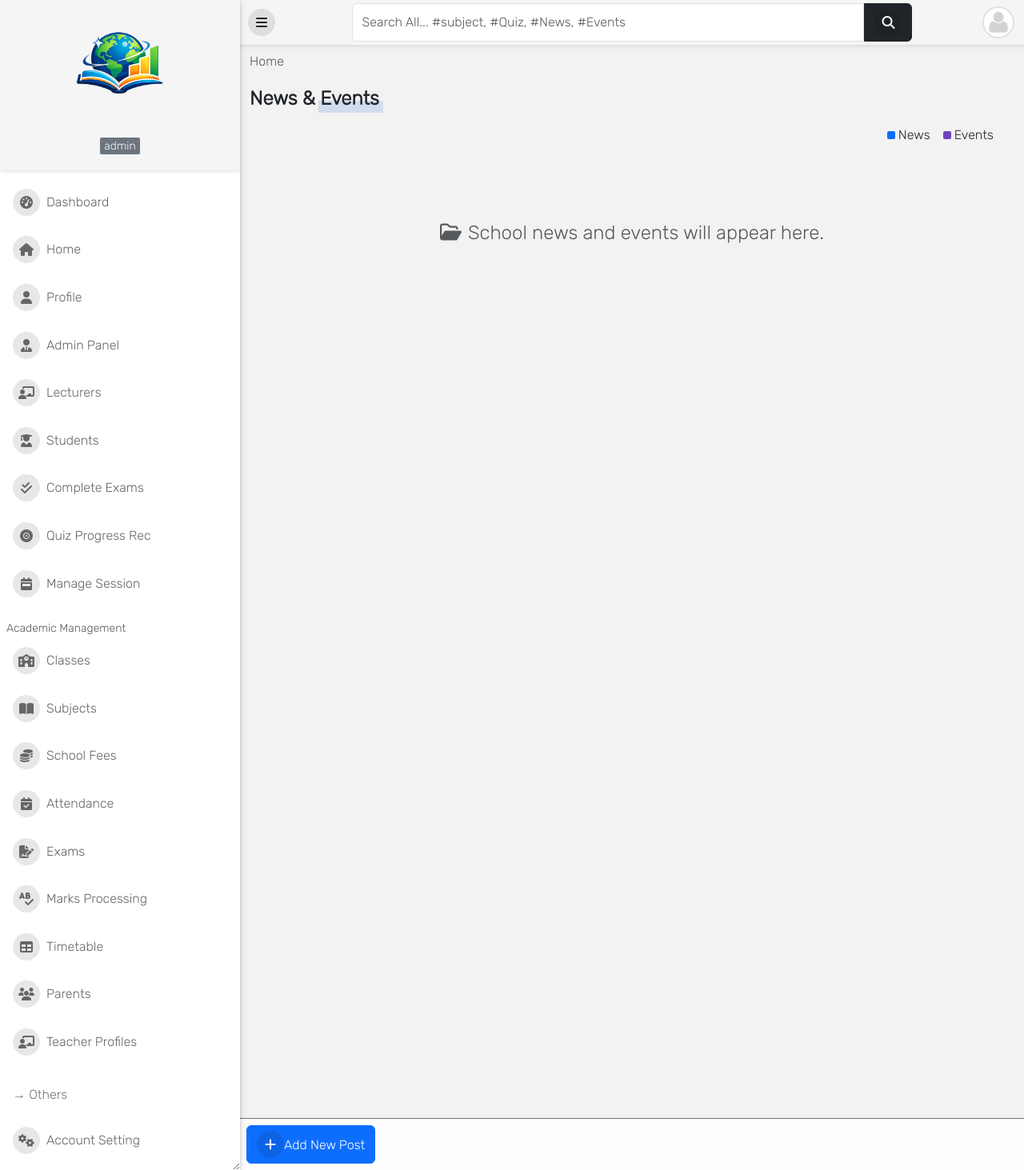
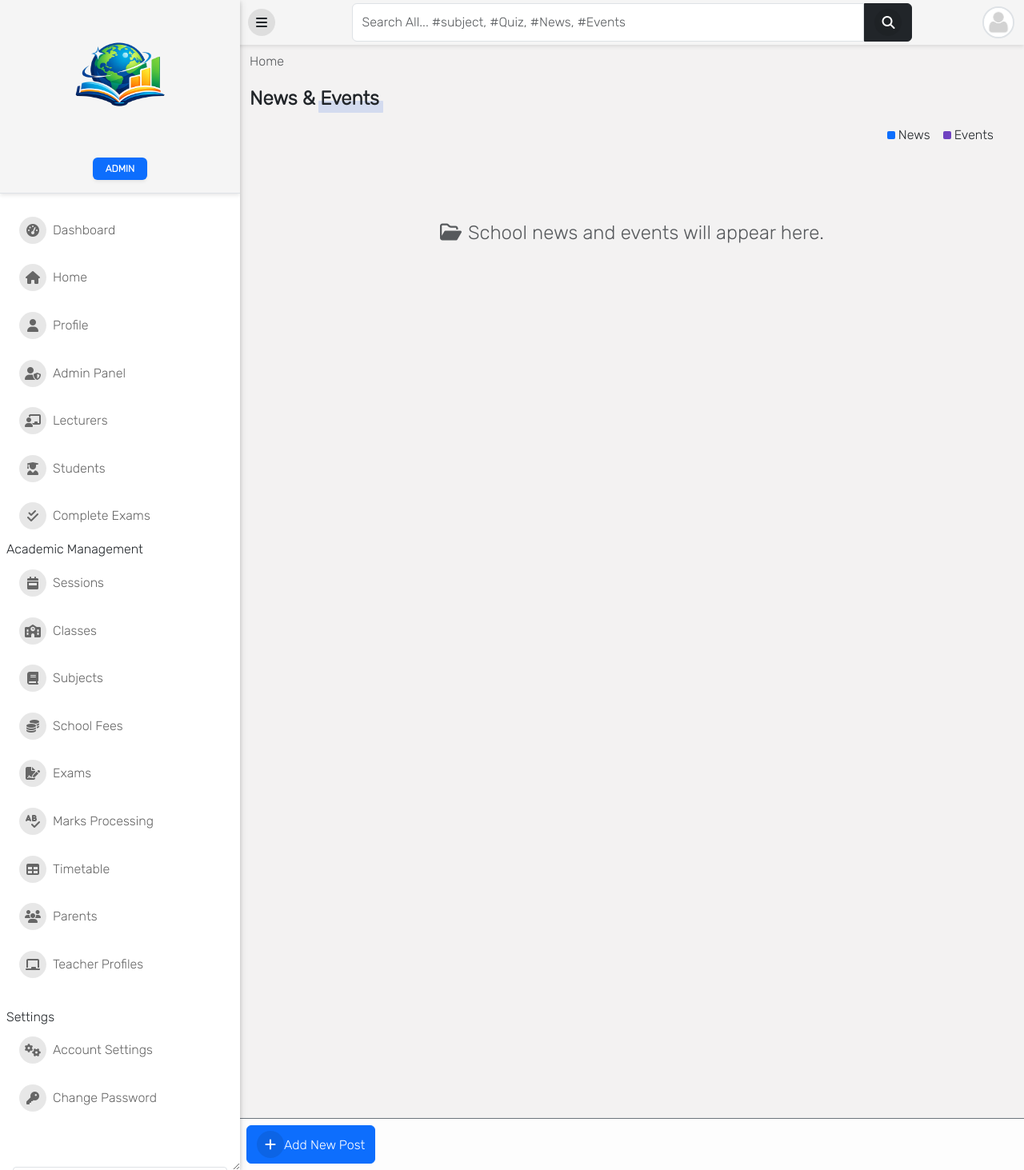
Before and after one commit to pitech09/LearnSphere, a Django app: page / in a window 1280 px wide. Shown: the whole page at 80% size. Run offline with Django 3.2, Linux system fonts and the light colour scheme; the visitor is signed in with stand-in values (Sample User, id 1); data that the repository does not hold is empty; parts of the project's set-up code (start-up, migrations or seed data) failed here and were passed over; some libraries are stand-ins or nearby versions.

Commit message:
Refactor assessment_results.html and sidebar.html for improved layout and styling; enhance breadcrumb navigation and user role display

```diff
--- a/templates/sidebar.html
+++ b/templates/sidebar.html
@@ -3,20 +3,35 @@
 
 <div id="side-nav">
 	<div class="main-menu">
-		<div class="top-side text-center py-1">
+
+		<!-- Top Logo Area -->
+		<div class="top-side text-center py-3 border-bottom">
+
 			<div class="desktop-hide">
 				<div class="toggle-btn" onclick="toggleSidebar()">
 					<i class="fas fa-times"></i>
 				</div>
 			</div>
-			<a href="/">
-				<img src="{% static 'img/learn1.png' %}" width="160px" alt="LearnSphere">
+
+			<a href="/" class="d-inline-block mb-2">
+				<img src="{% static 'img/learn1.png' %}" width="165" alt="LearnSphere">
 			</a>
-			<p class="mt-2 small">
-				<mark class="bg-secondary text-light" style="border-radius: 2px; padding: 2px 5px;">
+
+			<!-- School Name -->
+			{% if request.user.school %}
+			<div class="fw-bold text-dark mt-2">
+				<i class="fas fa-school text-primary me-1"></i>
+				{{ request.user.school.name }}
+			</div>
+			{% endif %}
+
+			<!-- User Role -->
+			<div class="mt-2">
+				<span class="badge bg-primary px-3 py-2 shadow-sm text-uppercase">
 					{{ request.user.get_role }}
-				</mark>
-			</p>
+				</span>
+			</div>
+
 		</div>
 
 		{% url 'home' as hom %}
@@ -36,7 +51,7 @@
 		{% url 'admin_panel' as admin_p %}
 		{% url 'session_list' as sess %}
 
-		{# NEW ROUTES  #}
+		<!-- New Routes -->
 		{% url 'class_list' as class_list %}
 		{% url 'subject_list_view' as subject_list %}
 		{% url 'admin:core_schoolfee_changelist' as fee_admin %}
@@ -47,162 +62,244 @@
 		{% url 'admin:accounts_parent_changelist' as parent_admin %}
 		{% url 'admin:accounts_teacherprofile_changelist' as teacher_admin %}
 
+		<ul class="list-unstyled mt-3 px-2">
 
-		<ul>
+			<!-- Dashboard -->
 			{% if request.user.is_superuser %}
 			<li class="{% if request.path == dash %}active{% endif %}">
-				<a href="{% url 'dashboard' %}"><i class="fas fa-tachometer-alt"></i>{% trans 'Dashboard' %}</a>
+				<a href="{% url 'dashboard' %}" class="nav-link-custom">
+					<i class="fas fa-tachometer-alt"></i>
+					<span>{% trans 'Dashboard' %}</span>
+				</a>
 			</li>
 			{% endif %}
 
+			<!-- Home -->
 			<li class="{% if request.path == hom %}active{% endif %}">
-				<a href="{% url 'home' %}"><i class="fas fa-home"></i>{% trans 'Home' %}</a>
+				<a href="{% url 'home' %}" class="nav-link-custom">
+					<i class="fas fa-home"></i>
+					<span>{% trans 'Home' %}</span>
+				</a>
 			</li>
 
+			<!-- Profile -->
 			<li class="{% if request.path == prof %}active{% endif %}">
-				<a href="{% url 'profile' %}"><i class="fas fa-user"></i>{% trans 'Profile' %}</a>
+				<a href="{% url 'profile' %}" class="nav-link-custom">
+					<i class="fas fa-user"></i>
+					<span>{% trans 'Profile' %}</span>
+				</a>
 			</li>
 
+			<!-- Admin -->
 			{% if request.user.is_superuser %}
+
 			<li class="{% if request.path == admin_p %}active{% endif %}">
-				<a href="{% url 'admin_panel' %}"><i class="fas fa-user-tie"></i>{% trans 'Admin Panel' %}</a>
+				<a href="{% url 'admin_panel' %}" class="nav-link-custom">
+					<i class="fas fa-user-shield"></i>
+					<span>{% trans 'Admin Panel' %}</span>
+				</a>
 			</li>
 
 			<li class="{% if request.path == lec %}active{% endif %}">
-				<a href="{% url 'lecturer_list' %}"><i class="fas fa-chalkboard-teacher"></i>{% trans 'Lecturers' %}</a>
+				<a href="{% url 'lecturer_list' %}" class="nav-link-custom">
+					<i class="fas fa-chalkboard-teacher"></i>
+					<span>{% trans 'Lecturers' %}</span>
+				</a>
 			</li>
 
 			<li class="{% if request.path == stu %}active{% endif %}">
-				<a href="{% url 'student_list' %}"><i class="fas fa-user-graduate"></i>{% trans 'Students' %}</a>
+				<a href="{% url 'student_list' %}" class="nav-link-custom">
+					<i class="fas fa-user-graduate"></i>
+					<span>{% trans 'Students' %}</span>
+				</a>
+			</li>
+
+			{% endif %}
+
+			<!-- Courses -->
+			{% if request.user.is_lecturer or request.user.is_student %}
+			<li class="{% if request.path == ucl %}active{% endif %}">
+				<a href="{% url 'user_course_list' %}" class="nav-link-custom">
+					<i class="fas fa-book-open"></i>
+					<span>{% trans 'My Courses' %}</span>
+				</a>
 			</li>
 			{% endif %}
 
-			{% if request.user.is_lecturer or request.user.is_student %}
-			<li class="{% if request.path == ucl %}active{% endif %}">
-				<a href="{% url 'user_course_list' %}"><i class="fas fa-book"></i>{% trans 'My Courses' %}</a>
+			<!-- Exams -->
+			{% if request.user.is_superuser or request.user.is_lecturer %}
+			<li class="{% if request.path == qce %}active{% endif %}">
+				<a href="{% url 'quiz_marking' %}" class="nav-link-custom">
+					<i class="fas fa-check-double"></i>
+					<span>{% trans 'Complete Exams' %}</span>
+				</a>
 			</li>
 			{% endif %}
 
-			{% if request.user.is_superuser or request.user.is_lecturer %}
-			<li class="{% if request.path == qce %}active{% endif %}">
-				<a href="{% url 'quiz_marking' %}"><i class="fas fa-check-double"></i>{% trans 'Complete Exams' %}</a>
-			</li>
-			{% endif %}
+			<!-- Academic Management -->
+			{% if request.user.is_superuser %}
 
-			{% if request.user.is_superuser %}
-			<li class="{% if request.path == qpr %}active{% endif %}">
-				<a href="{% url 'quiz_progress' %}"><i class="fas fa-record-vinyl"></i>{% trans 'Quiz Progress Rec' %}</a>
+			<li class="menu-section">
+				{% trans 'Academic Management' %}
 			</li>
 
 			<li class="{% if request.path == sess %}active{% endif %}">
-				<a href="{% url 'session_list' %}"><i class="fas fa-calendar-week"></i>{% trans 'Manage Session' %}</a>
-			</li>
-
-			{# ============================= #}
-			{#  NEW ACADEMIC MANAGEMENT #}
-			{# ============================= #}
-			<li class="mt-3 ms-2 text-muted small">
-				{% trans 'Academic Management' %}
+				<a href="{% url 'session_list' %}" class="nav-link-custom">
+					<i class="fas fa-calendar-week"></i>
+					<span>{% trans 'Sessions' %}</span>
+				</a>
 			</li>
 
 			<li class="{% if request.path == class_list %}active{% endif %}">
-				<a href="{% url 'class_list' %}">
-					<i class="fas fa-school"></i> {% trans 'Classes' %}
+				<a href="{% url 'class_list' %}" class="nav-link-custom">
+					<i class="fas fa-school"></i>
+					<span>{% trans 'Classes' %}</span>
 				</a>
 			</li>
 
 			<li class="{% if request.path == subject_list %}active{% endif %}">
-				<a href="{% url 'subject_list_view' %}">
-					<i class="fas fa-book-open"></i> {% trans 'Subjects' %}
+				<a href="{% url 'subject_list_view' %}" class="nav-link-custom">
+					<i class="fas fa-book"></i>
+					<span>{% trans 'Subjects' %}</span>
 				</a>
 			</li>
 
 			<li class="{% if request.path == fee_admin %}active{% endif %}">
-				<a href="{{ fee_admin }}"><i class="fas fa-coins"></i>{% trans 'School Fees' %}</a>
-			</li>
-
-			<li class="{% if request.path == attendance_admin %}active{% endif %}">
-				<a href="{{ attendance_admin }}"><i class="fas fa-calendar-check"></i>{% trans 'Attendance' %}</a>
+				<a href="{{ fee_admin }}" class="nav-link-custom">
+					<i class="fas fa-coins"></i>
+					<span>{% trans 'School Fees' %}</span>
+				</a>
 			</li>
 
 			<li class="{% if request.path == exam_admin %}active{% endif %}">
-				<a href="{{ exam_admin }}"><i class="fas fa-file-signature"></i>{% trans 'Exams' %}</a>
+				<a href="{{ exam_admin }}" class="nav-link-custom">
+					<i class="fas fa-file-signature"></i>
+					<span>{% trans 'Exams' %}</span>
+				</a>
 			</li>
 
 			<li class="{% if request.path == marks_admin %}active{% endif %}">
-				<a href="{{ marks_admin }}"><i class="fas fa-spell-check"></i>{% trans 'Marks Processing' %}</a>
+				<a href="{{ marks_admin }}" class="nav-link-custom">
+					<i class="fas fa-spell-check"></i>
+					<span>{% trans 'Marks Processing' %}</span>
+				</a>
 			</li>
 
 			<li class="{% if request.path == timetable_admin %}active{% endif %}">
-				<a href="{{ timetable_admin }}"><i class="fas fa-table"></i>{% trans 'Timetable' %}</a>
+				<a href="{{ timetable_admin }}" class="nav-link-custom">
+					<i class="fas fa-table"></i>
+					<span>{% trans 'Timetable' %}</span>
+				</a>
 			</li>
 
 			<li class="{% if request.path == parent_admin %}active{% endif %}">
-				<a href="{{ parent_admin }}"><i class="fas fa-users"></i>{% trans 'Parents' %}</a>
+				<a href="{{ parent_admin }}" class="nav-link-custom">
+					<i class="fas fa-users"></i>
+					<span>{% trans 'Parents' %}</span>
+				</a>
 			</li>
 
 			<li class="{% if request.path == teacher_admin %}active{% endif %}">
-				<a href="{{ teacher_admin }}"><i class="fas fa-chalkboard-teacher"></i>{% trans 'Teacher Profiles' %}</a>
+				<a href="{{ teacher_admin }}" class="nav-link-custom">
+					<i class="fas fa-chalkboard"></i>
+					<span>{% trans 'Teacher Profiles' %}</span>
+				</a>
 			</li>
-
 
 			{% endif %}
 
+			<!-- Lecturer -->
 			{% if request.user.is_lecturer %}
 			<li class="{% if request.path == ascore %}active{% endif %}">
-				<a href="{% url 'add_score' %}"><i class="fas fa-table"></i>{% trans 'Manage Score' %}</a>
+				<a href="{% url 'add_score' %}" class="nav-link-custom">
+					<i class="fas fa-table"></i>
+					<span>{% trans 'Manage Score' %}</span>
+				</a>
 			</li>
 			{% endif %}
 
+			<!-- Student -->
 			{% if request.user.is_student %}
+
 			<li class="{% if request.path == qpr %}active{% endif %}">
-				<a href="{% url 'quiz_progress' %}"><i class="fas fa-record-vinyl"></i>{% trans 'Quiz Progress Rec' %}</a>
+				<a href="{% url 'quiz_progress' %}" class="nav-link-custom">
+					<i class="fas fa-chart-line"></i>
+					<span>{% trans 'Quiz Progress' %}</span>
+				</a>
 			</li>
 
 			<li class="{% if request.path == vr %}active{% endif %}">
-				<a href="{% url 'grade_results' %}"><i class="fa fa-spell-check"></i>{% trans 'Grade Results' %}</a>
+				<a href="{% url 'grade_results' %}" class="nav-link-custom">
+					<i class="fas fa-spell-check"></i>
+					<span>{% trans 'Grade Results' %}</span>
+				</a>
 			</li>
 
 			<li class="{% if request.path == ar %}active{% endif %}">
-				<a href="{% url 'ass_results' %}"><i class="fa fa-list-ol"></i> {% trans 'Assesment Results' %}</a>
+				<a href="{% url 'ass_results' %}" class="nav-link-custom">
+					<i class="fas fa-list-ol"></i>
+					<span>{% trans 'Assessment Results' %}</span>
+				</a>
 			</li>
+
 			{% endif %}
 
-			<br />
-			<p class="ms-3 text-secondary">&RightArrow; Others</p>
+			<!-- Others -->
+			<li class="menu-section mt-4">
+				{% trans 'Settings' %}
+			</li>
 
 			<li class="{% if request.path == ep %}active{% endif %}">
-				<a href="{% url 'edit_profile' %}"><i class="fas fa-cogs"></i>{% trans 'Account Setting' %}</a>
+				<a href="{% url 'edit_profile' %}" class="nav-link-custom">
+					<i class="fas fa-cogs"></i>
+					<span>{% trans 'Account Settings' %}</span>
+				</a>
 			</li>
 
 			<li class="{% if request.path == cp %}active{% endif %}">
-				<a href="{% url 'change_password' %}"><i class="fas fa-key"></i>{% trans 'Change Password' %}</a>
+				<a href="{% url 'change_password' %}" class="nav-link-custom">
+					<i class="fas fa-key"></i>
+					<span>{% trans 'Change Password' %}</span>
+				</a>
 			</li>
+
 		</ul>
 	</div>
 
-	<footer class="card-footer mt-5 pt-3 pb-5 px-2">
-		<div class="col-12">
-			<form action="{% url 'set_language' %}" method="post" id="lang-form">{% csrf_token %}
+	<!-- Footer -->
+	<footer class="card-footer border-0 mt-4 pt-3 pb-4 px-3 bg-transparent">
+
+		<form action="{% url 'set_language' %}" method="post" id="lang-form">
+			{% csrf_token %}
+
 			<input name="next" type="hidden" value="{{ redirect_to }}">
-				<select class="small" name="language" id="lang-select">
+
+			<select class="form-select form-select-sm"
+					name="language"
+					id="lang-select">
+
 				{% get_current_language as LANGUAGE_CODE %}
 				{% get_available_languages as LANGUAGES %}
 				{% get_language_info_list for LANGUAGES as languages %}
+
 				{% for language in languages %}
-						<option value="{{ language.code }}"{% if language.code == LANGUAGE_CODE %} selected{% endif %}>
+				<option value="{{ language.code }}"
+					{% if language.code == LANGUAGE_CODE %}selected{% endif %}>
+
 					{{ language.name_local }} ({{ language.code }})
+
 				</option>
 				{% endfor %}
+
 			</select>
 		</form>
-		</div>
+
 	</footer>
 </div>
 
 {% block js %}
 <script>
-	document.getElementById("lang-select").addEventListener("change", function() {
+	document.getElementById("lang-select").addEventListener("change", function () {
 		document.getElementById("lang-form").submit();
 	});
 </script>
```
Also changed, not shown: templates/result/assessment_results.html (+219 -39 lines). Lines whose indentation alone changed are shown as unchanged.
